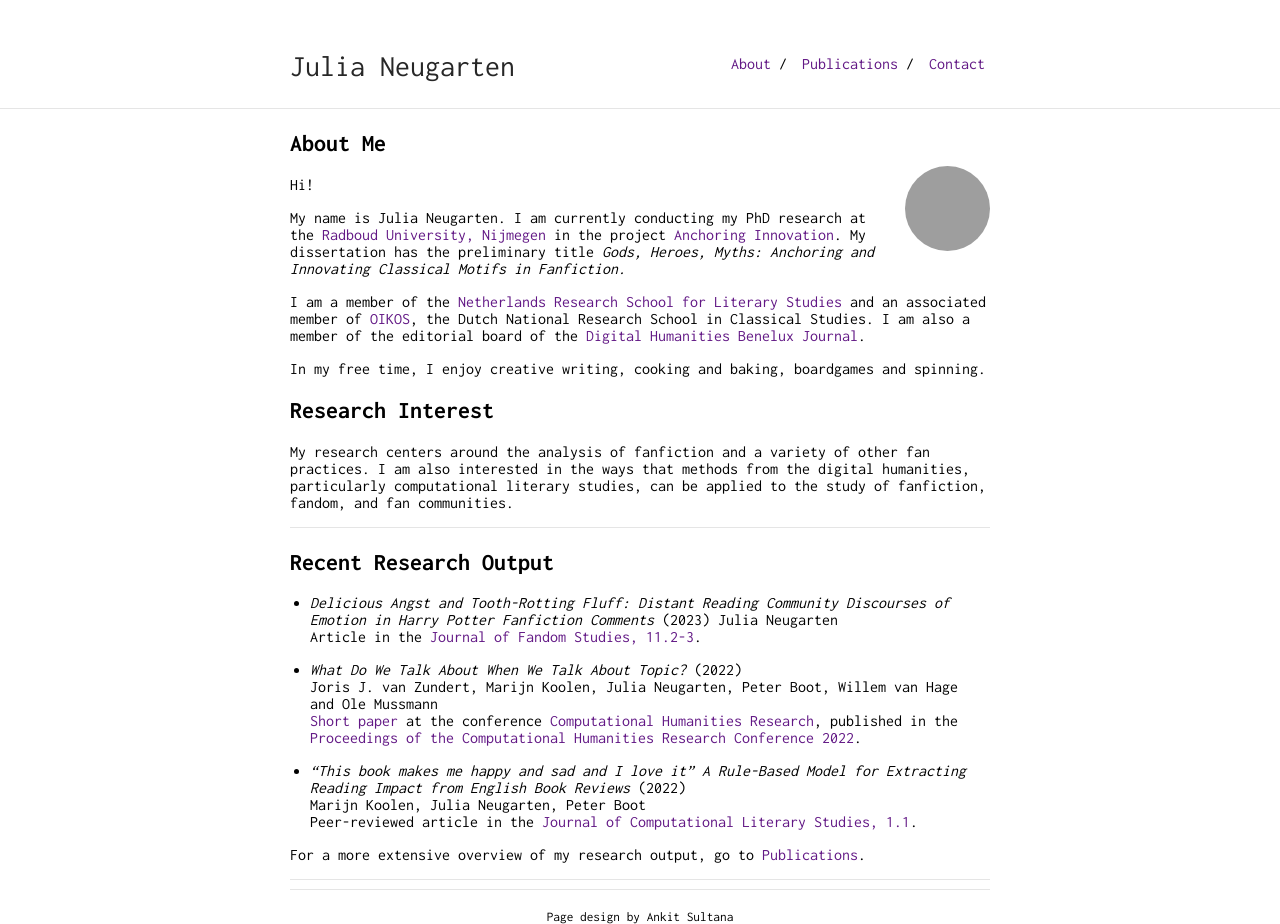
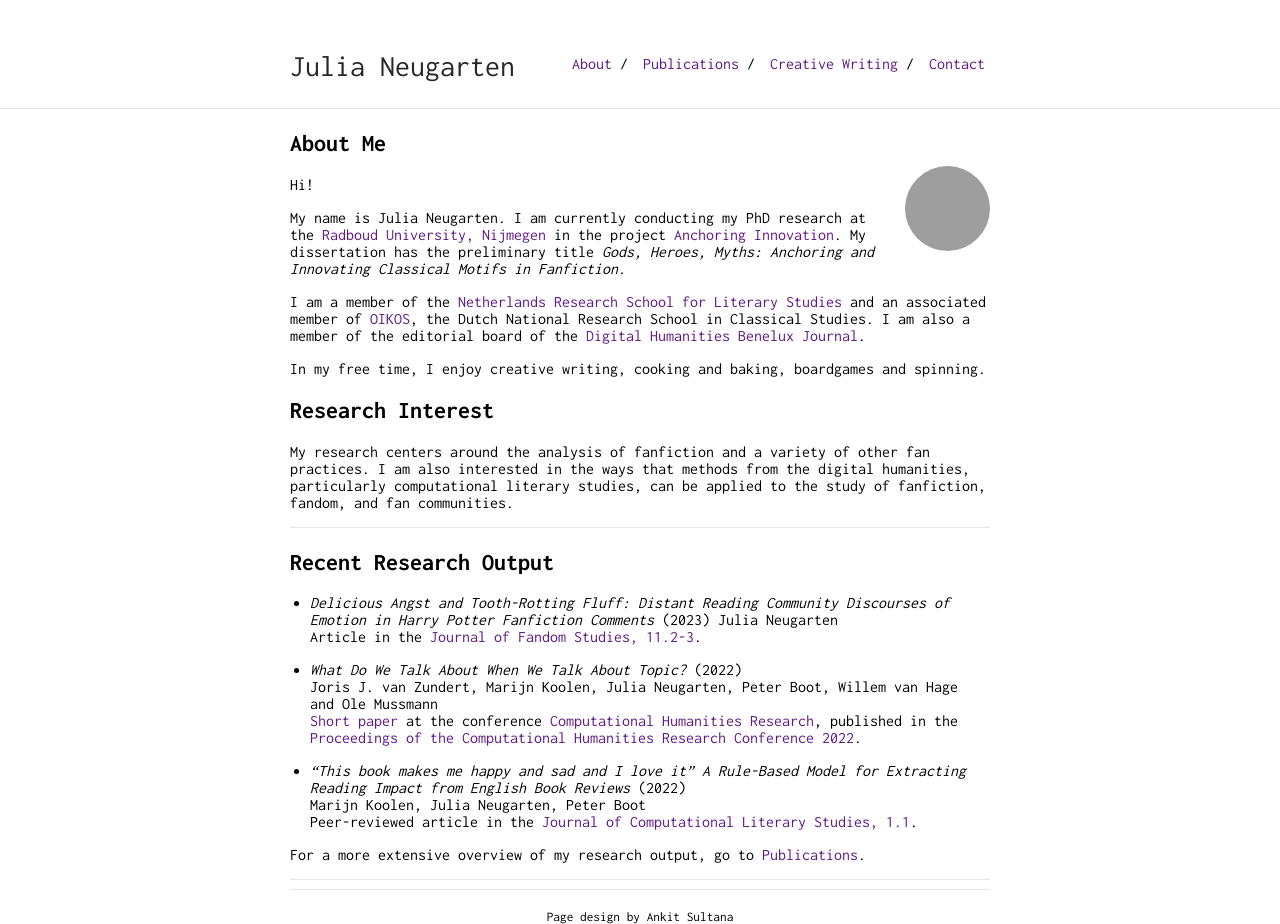
Before and after one commit to julianeugarten/julianeugarten, a Jekyll site: the page built from index.md, in a window 1280 px wide. Built offline with Jekyll 4.4.1, drawn with Linux system fonts in a browser that asks for light colours; our own code applies the rules of GitHub Pages for plain Markdown files; grey boxes are pictures that could not be loaded.

Commit message:
Update _config.yml

```diff
--- a/_config.yml
+++ b/_config.yml
@@ -20,5 +20,7 @@ nav:
    link: "/julianeugarten/"
  - name: "Publications"
    link: "/julianeugarten/publications/"
+ - name: "Creative Writing"
+   link: "/julianeugarten/creativewriting/"
  - name: "Contact"
    link: "/julianeugarten/contact/"
```
